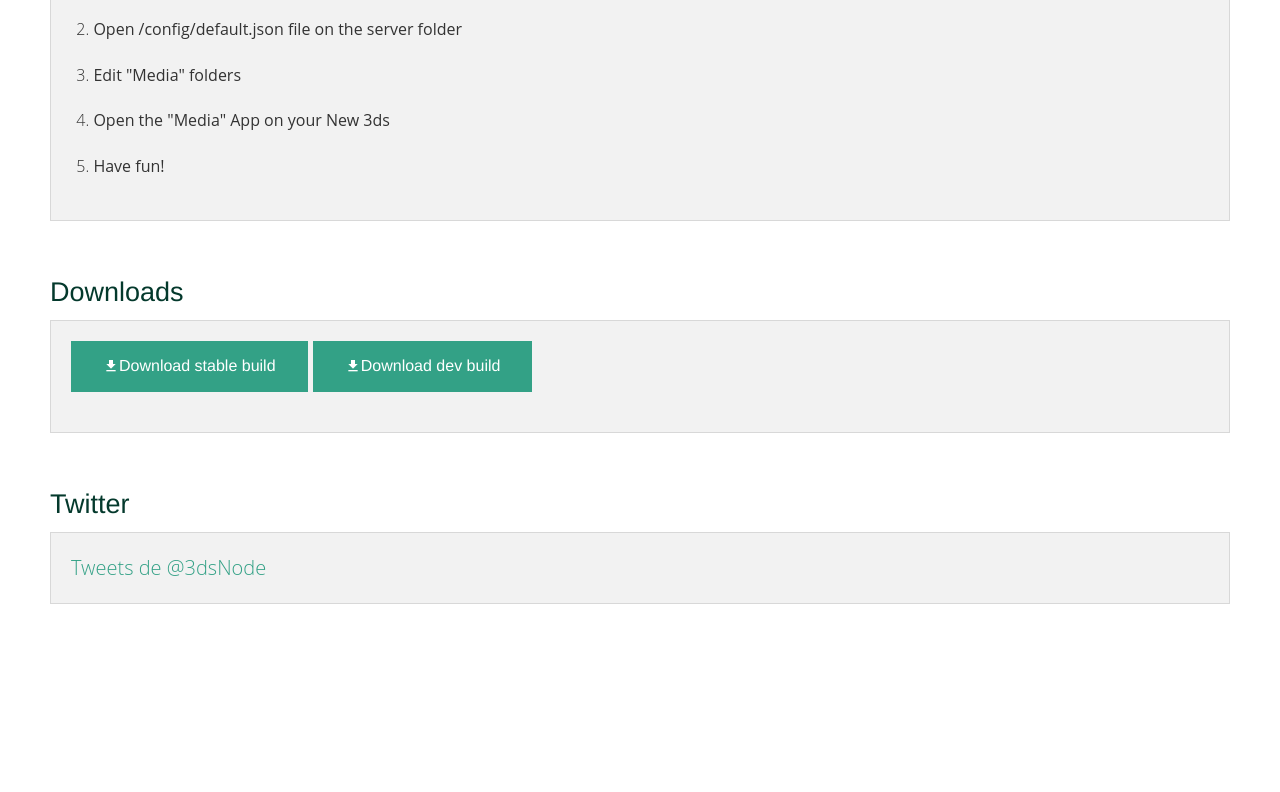
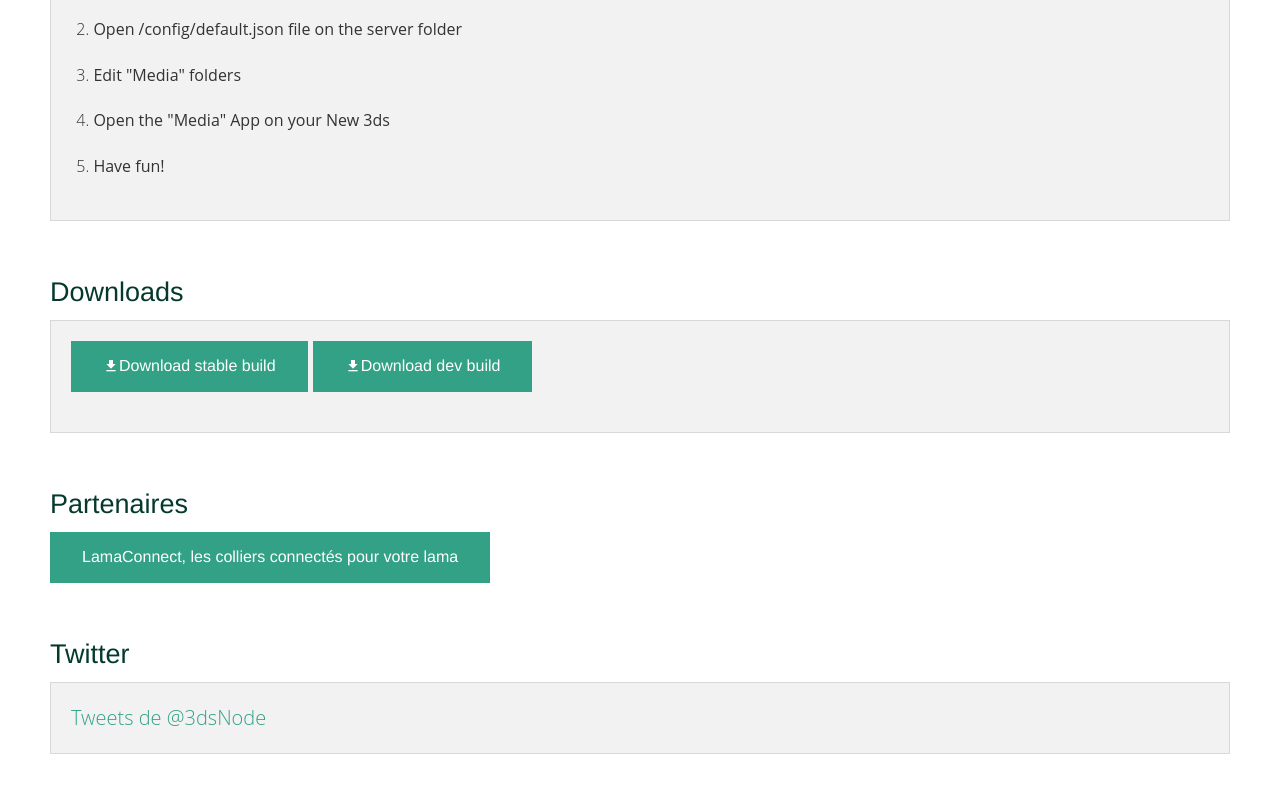
Before and after one commit to 3dsNode/3dsnode.github.io, a plain HTML site: page index.html in a window 1280 px wide. Shown: the part 1849-2641 px from the top of the page. Before the commit the page ends 2523 px from the top, so only its background shows below. Drawn offline with Linux system fonts and the light colour scheme.

Commit message:
Update index.html

```diff
--- a/index.html
+++ b/index.html
@@ -103,6 +103,12 @@
 		<div class="panel">
 			<a href="#" data-reveal-id="stableModal" class="button"><img src="./img/download.png">Download stable build</a>
 			<a href="#" data-reveal-id="devModal" class="button"><img src="./img/download.png">Download dev build</a>
+		</div>
+		<br/>
+		<a name="partners"></a>
+		<h3 data-magellan-destination="partners">Partenaires</h3>
+		<div>
+			<a href="http://lamaconnect.fr" class="button">LamaConnect, les colliers connectés pour votre lama</a>
 		</div>
 		<br/>
 		<a name="twitter"></a>
```
